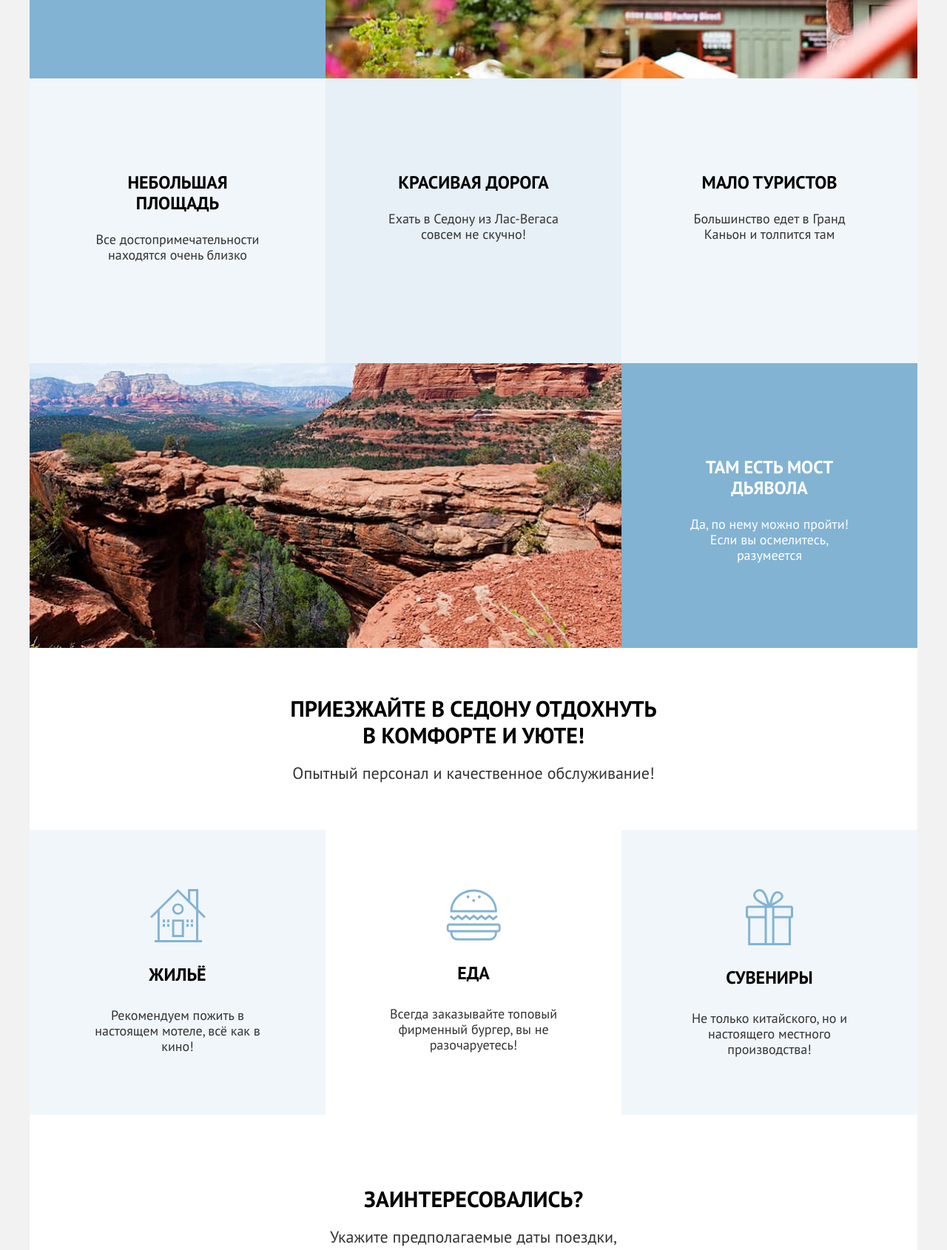
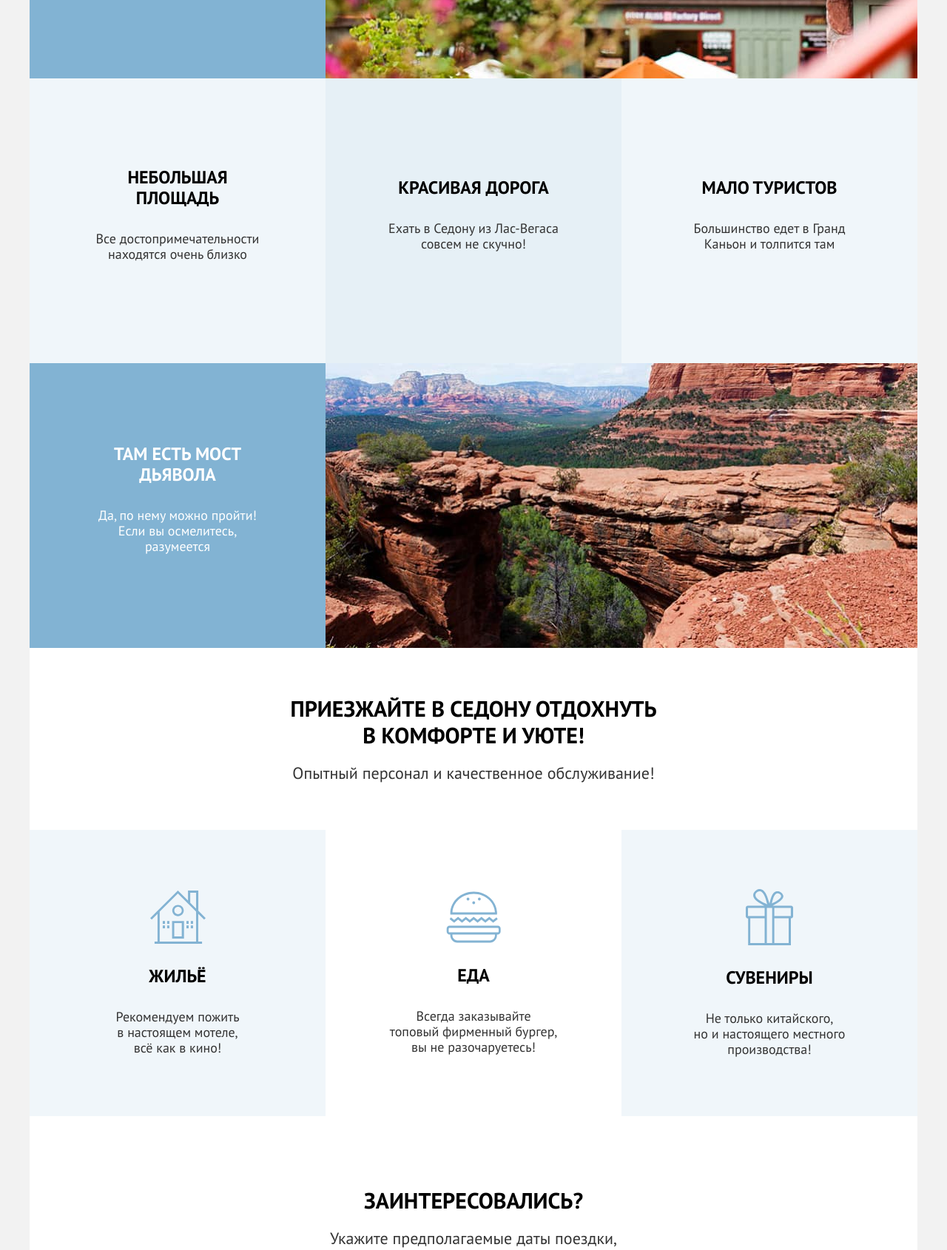
Before and after one commit to htmlacademy-htmlcss/2408769-sedona-38, a plain HTML site: page index.html in a window 1280 px wide. Shown: the part 1110-2800 px from the top of the page at 74% size. Drawn offline with Linux system fonts and the light colour scheme.

Commit message:
Добавляет грид разметку для карточек на главную страницу

```diff
--- a/index.html
+++ b/index.html
@@ -53,7 +53,7 @@
           <p class="advantages-main-description">Рассмотрим причины, по которым Седона круче, чем Гранд-Каньон!</p>
         </div>
         <ul class="advantages-list">
-          <li class="advantages-item">
+          <li class="advantages-item advantages-item-wide reverse-item">
             <div class="item-text-box">
               <div class="advantages-text-wrapper">
                 <h3 class="advantages-title title-white">Настоящий городок</h3>
@@ -62,7 +62,9 @@
                 </p>
               </div>
             </div>
-            <img class="advantages-image" alt="Городок в Седоне" src="images/index/real-town.jpg" width="800" height="385" />
+            <div class="advantages-image-wrapper">
+              <img class="advantages-image" alt="Городок в Седоне" src="images/index/real-town.jpg" width="800" height="385" />
+            </div>
           </li>
           <li class="advantages-item">
             <div class="item-text-box">
@@ -94,8 +96,7 @@
               </div>
             </div>
           </li>
-            <li class="advantages-item">
-              <img class="advantages-image" alt="Мост дьявола" src="images/index/devil-bridge.jpg" width="800" height="385" />
+            <li class="advantages-item advantages-item-wide">
               <div class="item-text-box">
                 <div class="advantages-text-wrapper">
                   <h3 class="advantages-title title-white">Там есть мост дьявола</h3>
@@ -103,6 +104,9 @@
                     Да, по нему можно пройти! Если вы осмелитесь, разумеется
                   </p>
                 </div>
+              </div>
+              <div class="advantages-image-wrapper">
+                <img class="advantages-image" alt="Мост дьявола" src="images/index/devil-bridge.jpg" width="800" height="385" />
               </div>
           </li>
         </ul>
@@ -114,36 +118,30 @@
         </div>
         <ul class="services-list">
           <li class="services-item">
-            <div class="item-text-box">
-              <div class="services-text-wrapper">
+            <div class="services-item-wrapper">
                 <img class="services-image" alt="Жильё" src="images/index/home.svg" width="75" height="72" />
                 <h3 class="services-title">Жильё</h3>
                 <p class="services-description">
-                  Рекомендуем пожить в настоящем мотеле, всё как в кино!
+                  Рекомендуем пожить <span class="custom-br"></span>в настоящем мотеле, <span class="custom-br"></span>всё как в кино!
                 </p>
-              </div>
             </div>
           </li>
           <li class="services-item">
-            <div class="item-text-box">
-              <div class="services-text-wrapper">
+            <div class="services-item-wrapper">
                 <img class="services-image" alt="Еда" src="images/index/food.svg" width="74" height="70" />
                 <h3 class="services-title">Еда</h3>
                 <p class="services-description">
-                  Всегда заказывайте топовый фирменный бургер, вы не разочаруетесь!
+                  Всегда заказывайте <span class="custom-br"></span>топовый фирменный бургер, вы не разочаруетесь!
                 </p>
-              </div>
             </div>
           </li>
           <li class="services-item">
-            <div class="item-text-box">
-              <div class="services-text-wrapper">
+            <div class="services-item-wrapper">
                 <img class="services-image" alt="Сувениры" src="images/index/gift.svg" width="64" height="76" />
                 <h3 class="services-title">Сувениры</h3>
                 <p class="services-description">
-                  Не только китайского, но и настоящего местного производства!
+                  Не только китайского, <span class="custom-br"></span>но и настоящего местного производства!
                 </p>
-              </div>
             </div>
           </li>
         </ul>
--- a/styles/styles.css
+++ b/styles/styles.css
@@ -236,9 +236,9 @@ body {
 }
 
 
-.advantages-list {
-  display: flex;
-  flex-wrap: wrap;
+.advantages-list, .services-list {
+  display: grid;
+  grid-template-columns: repeat(3, 400px);
   list-style: none;
   margin: 0;
   padding: 0;
@@ -260,37 +260,41 @@ body {
   flex-wrap: wrap;
 }
 
+.advantages-item-wide {
+  grid-column: 1/-1;
+}
+
 .item-text-box {
   width: 400px;
   height: 385px;
+  text-align: center;
+  display: flex;
+  box-sizing: border-box;
+  align-items: center;
+  justify-content: center;
+  padding: 103px 85px;
 }
 
 .advantages-image {
   background-color: #959799;
+  display: block;
   object-fit: contain;
 }
 
-.advantages-text-wrapper {
-  width: 230px;
-  padding: 103px 85px;
+.advantages-item:nth-child(even) .item-text-box {
+  background-color: #83b3d31f;
 }
 
-.advantages-item:first-child .item-text-box,
-.advantages-item:last-child .item-text-box {
+.advantages-item:nth-child(odd) .item-text-box {
+  background-color: #83b3d333;
+}
+
+.advantages-item.advantages-item-wide .item-text-box {
   background-color: #82b3d3;
 }
 
-.advantages-item:nth-child(2) .item-text-box,
-.advantages-item:nth-child(4) .item-text-box {
-  background-color: #83b3d31f;
-}
-
-.advantages-item:nth-child(3) .item-text-box {
-  background-color: #83b3d333;
-}
-
-.services-item:nth-child(odd) .item-text-box {
-  background-color: #83B3D31F;
+.reverse-item .advantages-image-wrapper {
+  order: 1;
 }
 
 .advantages-title {
@@ -299,6 +303,27 @@ body {
   line-height: 28px;
   text-transform: uppercase;
   text-align: center;
+  margin: 0;
+  margin-bottom: 30px;
+}
+
+.advantages-description {
+  color: #333;
+  text-align: center;
+}
+
+.services-item:nth-child(odd) {
+  background-color: #83B3D31F;
+}
+
+.services-item {
+  width: 400px;
+  min-height: 385px;
+  display: flex;
+  justify-content: center;
+  align-items: center;
+  padding: 80px 85px;
+  box-sizing: border-box;
 }
 
 .services-title {
@@ -308,12 +333,6 @@ body {
   text-transform: uppercase;
   text-align: center;
   margin: 30px 0;
-
-}
-
-.advantages-description {
-  color: #333;
-  text-align: center;
 }
 
 .services-description {
@@ -331,17 +350,9 @@ body {
   padding: 64px 64px;
 }
 
-.services-text-wrapper {
+.services-item-wrapper {
   width: 230px;
-  padding: 80px 85px;
-}
-
-.services-list {
-  display: flex;
-  flex-wrap: wrap;
-  list-style: none;
-  margin: 0;
-  padding: 0;
+  text-align: center;
 }
 
 .services-image {
@@ -403,13 +414,12 @@ body {
   border: none;
   color: black;
   background: #F2F2F2;
+  outline: none;
 }
 
 .page-footer {
   display: flex;
-  flex-wrap: wrap;
   box-sizing: border-box;
-  justify-content: space-between;
   align-items: center;
   padding: 40px 70px 30px;
 }
@@ -417,15 +427,14 @@ body {
 .social-list {
   display: flex;
   flex-wrap: wrap;
-  width: 142px;
-  height: 40px;
-  align-items: center;
   list-style: none;
   margin: 0;
   padding: 5px 0;
 }
 
 .footer-phone {
+  display: flex;
+  flex-direction: column;
   max-width: 720px;
   margin: 0 auto;
   text-align: center;
@@ -441,36 +450,33 @@ body {
   text-align: center;
 }
 
+.footer-logo {
+  flex-shrink: 0;
+  align-self: center;
+}
+
 .page-footer-logo {
-  display: flex;
-  align-items: center;
+  display: block;
 }
 
 .icon {
   display: block;
   background-position: center;
   background-repeat: no-repeat;
+  width: 47px;
+  height: 40px;
 }
 
 .vk-icon {
-  width: 24px;
-  height: 14px;
   background-image: url("../images/footer/vk.svg");
-  padding: 13px 10px;
 }
 
 .telegram-icon {
-  width: 18px;
-  height: 16px;
   background-image: url("../images/footer/telegram.svg");
-  padding: 13px 10px;
 }
 
 .youtube-icon {
-  width: 22px;
-  height: 17px;
   background-image: url("../images/footer/youtube.svg");
-  padding: 13px 10px;
 }
 
 .home-icon {
@@ -715,8 +721,12 @@ body {
   justify-content: space-between;
   margin: 0;
   margin-bottom: 16px;
-  text-align: right;
   color: #333;
+}
+
+.hotel-card .price {
+  width: max-content;
+  flex-shrink: 0;
 }
 
 .card-wrapper-btn {
```
